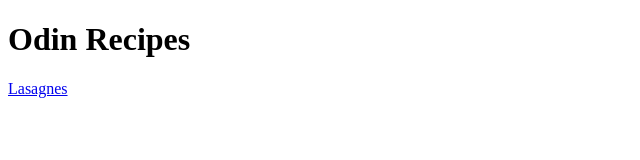
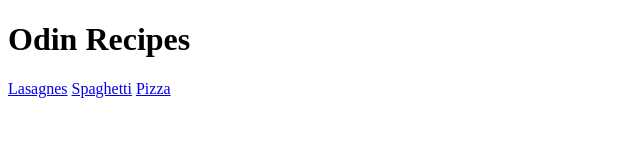
Before and after one commit to DBugar/odin-recipes, a plain HTML site: page index.html in a window 1280 px wide. Shown: the whole page, without its empty margins (0-640 px from the left). Drawn offline with Linux system fonts and the light colour scheme.

Commit message:
Add links to  new recipes

```diff
--- a/index.html
+++ b/index.html
@@ -11,6 +11,8 @@
 <body>
     <h1>Odin Recipes</h1>
     <a href="recipes/lasagna.html">Lasagnes</a>
+    <a href="recipes/spaghetti.html">Spaghetti</a>
+    <a href="recipes/pizza.html">Pizza</a>
 </body>
 
 </html>
```
